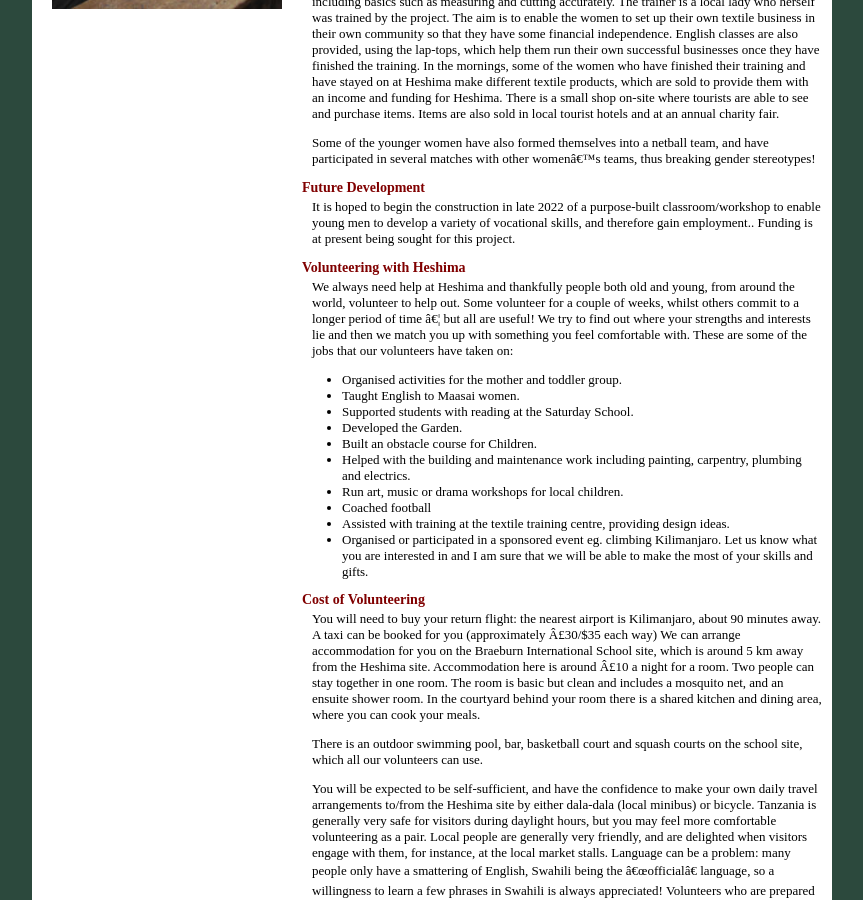
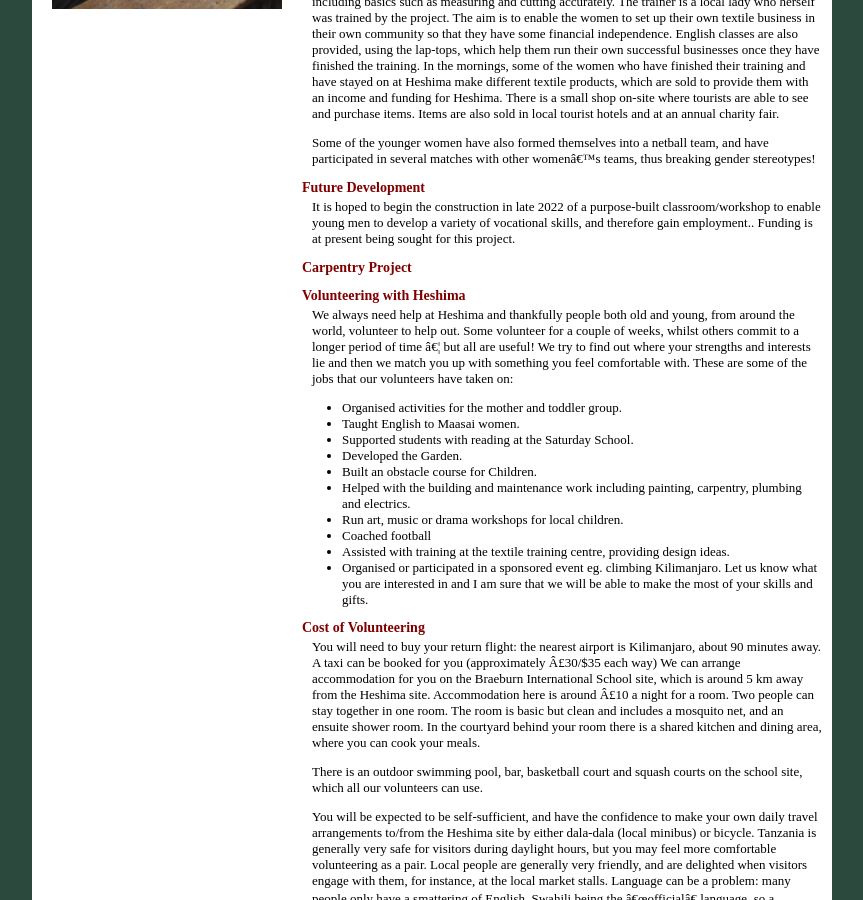
Before and after one commit to heshima-org/heshima-org.github.io, a Jekyll site: the page built from WhatWeDo/AboutUs.md, in a window 1280 px wide and 900 px high, scrolled down 1009 px. Shown: the whole window, without its empty margins (208-1071 px from the left). Built offline with Jekyll 4.4.1, drawn with Linux system fonts in a browser that asks for light colours.

Commit message:
Update AboutUs.md
Test making changes - Matt

```diff
--- a/WhatWeDo/AboutUs.md
+++ b/WhatWeDo/AboutUs.md
@@ -87,6 +87,8 @@ It is hoped to begin the construction in late 2022 of a purpose-built
 classroom/workshop to enable young men to develop a variety of vocational skills,
 and therefore gain employment.. Funding is at present being sought for this project.
 
+## Carpentry Project
+
 ## Volunteering with Heshima
 
 We always need help at Heshima and thankfully people both old and young, from
```
